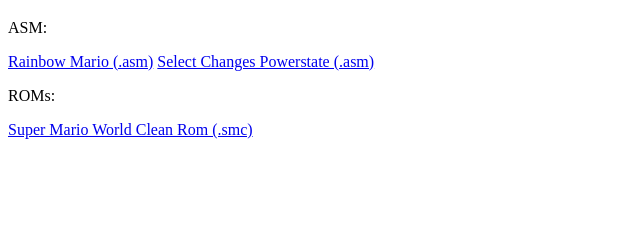
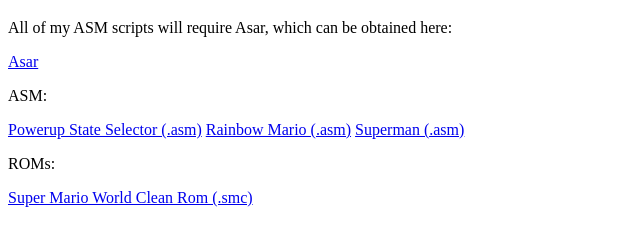
Before and after one commit to moonfist/moonfist.github.io, a plain HTML site: page index.html in a window 1280 px wide. Shown: the part 61-306 px from the top of the page, without its empty margins (0-640 px from the left). Drawn offline with Linux system fonts and the light colour scheme.

Commit message:
added n removed a lot

```diff
--- a/index.html
+++ b/index.html
@@ -2,9 +2,13 @@
 <html>
 <body>
 <h1>Moonfists Vault</h1>
+<p>All of my ASM scripts will require Asar, which can be obtained here: </p>
+<a href="https://www.smwcentral.net/?p=section&a=details&id=19043">Asar</a>
+<p> </p>
 <p>ASM: </p>
+<a href="https://github.com/moonfist/moonfist.github.io/blob/master/Files/ASM%20Files/selectpowerupstate.asm">Powerup State Selector (.asm)</a>
 <a href="https://github.com/moonfist/moonfist.github.io/blob/master/Files/ASM%20Files/rainbow_mario.asm">Rainbow Mario (.asm)</a>
-<a href="https://github.com/moonfist/moonfist.github.io/blob/master/Files/ASM%20Files/select_controls_powerstate.asm">Select Changes Powerstate (.asm)</a>
+<a href="https://github.com/moonfist/moonfist.github.io/blob/master/Files/ASM%20Files/superman.asm">Superman (.asm)</a>
 <p>ROMs: </p>
 <a href="https://github.com/moonfist/moonfist.github.io/raw/master/Files/ROMs/Super%20Mario%20World%20(U)%20%5B!%5D.smc">Super Mario World Clean Rom (.smc)</a>
 </html>
```
Also changed, not shown: 3 other files.
